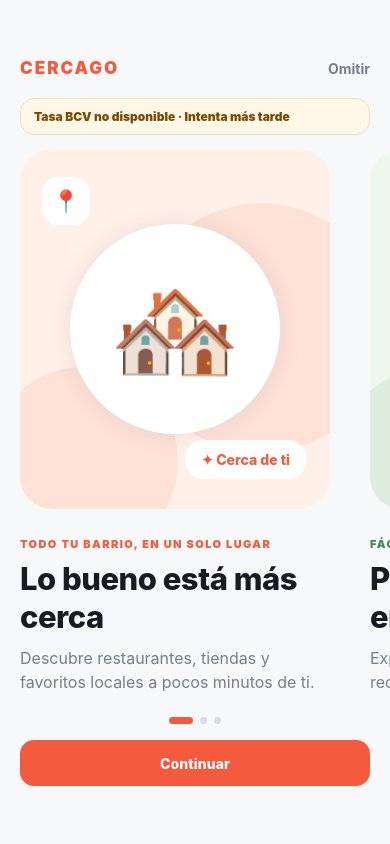
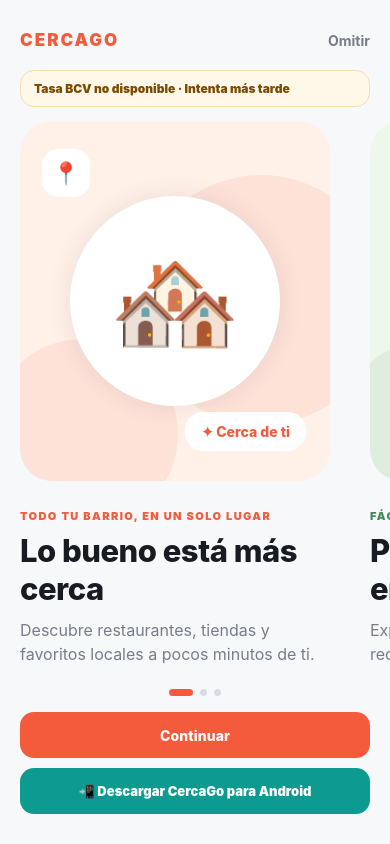
Before and after one commit to salinas199621-del/CercaGo, a React Native app in the folder apps/mobile/: screen /Inicio in a window 390 px wide. Built offline with nearby package versions, Linux system fonts and the light colour scheme; no server answers.

Commit message:
Add permanent Android APK download
Co-authored-by: Copilot <223556219+Copilot@users.noreply.github.com>

```diff
--- /dev/null
+++ b/apps/mobile/src/components/AndroidDownloadLink.tsx
@@ -0,0 +1,39 @@
+import React from "react";
+import { Alert, Linking, Platform, Pressable, Text } from "react-native";
+
+export const ANDROID_APK_URL = "https://github.com/salinas199621-del/CercaGo/releases/latest/download/CercaGo.apk";
+
+export function AndroidDownloadLink({ compact = false }: { compact?: boolean }) {
+  if (Platform.OS !== "web") return null;
+
+  async function openDownload() {
+    try {
+      await Linking.openURL(ANDROID_APK_URL);
+    } catch (error) {
+      console.error("No se pudo abrir la descarga de CercaGo", error);
+      Alert.alert("No se pudo abrir la descarga", "Intenta de nuevo desde Chrome.");
+    }
+  }
+
+  return (
+    <Pressable
+      accessibilityRole="link"
+      accessibilityLabel="Descargar CercaGo para Android"
+      onPress={() => void openDownload()}
+      style={{
+        minHeight: compact ? 40 : 46,
+        alignItems: "center",
+        justifyContent: "center",
+        borderRadius: 14,
+        paddingHorizontal: 16,
+        backgroundColor: compact ? "#E8F5F3" : "#0D9B91",
+        borderWidth: compact ? 1 : 0,
+        borderColor: "#BFE5E0",
+      }}
+    >
+      <Text style={{ color: compact ? "#08766F" : "#fff", fontSize: 13, fontWeight: "900" }}>
+        {compact ? "📲 Descargar app para Android" : "📲 Descargar CercaGo para Android"}
+      </Text>
+    </Pressable>
+  );
+}
--- a/apps/mobile/src/screens/CustomerScreen.tsx
+++ b/apps/mobile/src/screens/CustomerScreen.tsx
@@ -22,6 +22,7 @@ import { ExchangeRateBadge } from "../components/ExchangeRateBadge";
 import { LocationPicker } from "../components/LocationPicker";
 import type { LocationCoordinates } from "../components/LocationPickerMap";
 import { OrderChatSheet } from "../components/OrderChatSheet";
+import { AndroidDownloadLink } from "../components/AndroidDownloadLink";
 import { formatDualPrice } from "../currency";
 import type { Address, Category, Order, Product, Store } from "../types";
 import { socket } from "./socketRef";
@@ -470,6 +471,7 @@ export function CustomerScreen() {
                 {search.length > 0 && <Pressable onPress={() => setSearch("")}><Text style={{ color: palette.muted, padding: 8 }}>✕</Text></Pressable>}
               </View>
             )}
+            {activeTab === "home" && <AndroidDownloadLink compact />}
           </View>
         )}
         {error ? <Pressable onPress={() => setError("")}><Text style={styles.error}>{error}  ×</Text></Pressable> : null}
--- a/apps/mobile/src/screens/LoginScreen.tsx
+++ b/apps/mobile/src/screens/LoginScreen.tsx
@@ -3,6 +3,7 @@ import { ScrollView, Text, View } from "react-native";
 import { useAuth } from "../auth/AuthContext";
 import { Button, Field, styles } from "../components/UI";
 import { ExchangeRateBadge } from "../components/ExchangeRateBadge";
+import { AndroidDownloadLink } from "../components/AndroidDownloadLink";
 
 export function LoginScreen() {
   const { signIn, signUp, demoSignIn, exchangeRate, exchangeRateValueDate } = useAuth();
@@ -59,6 +60,7 @@ export function LoginScreen() {
           <ExchangeRateBadge rate={exchangeRate} valueDate={exchangeRateValueDate} />
         </View>
       </View>
+      {!registering && <AndroidDownloadLink />}
       {!registering && <>
         <View style={{ marginTop: 16, gap: 10 }}>
           <Text style={styles.section}>Explora la experiencia</Text>
--- a/apps/mobile/src/screens/OnboardingScreen.tsx
+++ b/apps/mobile/src/screens/OnboardingScreen.tsx
@@ -2,6 +2,7 @@ import React, { useRef, useState } from "react";
 import { Animated, Dimensions, Pressable, ScrollView, Text, View, type ScrollViewInstance } from "react-native";
 import { Button, styles } from "../components/UI";
 import { ExchangeRateBadge } from "../components/ExchangeRateBadge";
+import { AndroidDownloadLink } from "../components/AndroidDownloadLink";
 
 const pages = [
   { eyebrow: "TODO TU BARRIO, EN UN SOLO LUGAR", title: "Lo bueno está más cerca", body: "Descubre restaurantes, tiendas y favoritos locales a pocos minutos de ti.", icon: "🏘️", color: "#FFF0E8", accent: "#F45B3C" },
@@ -71,6 +72,9 @@ export function OnboardingScreen({ exchangeRate, exchangeRateValueDate, onComple
           ))}
         </View>
         <Button title={page === pages.length - 1 ? "Comenzar" : "Continuar"} onPress={() => page === pages.length - 1 ? onComplete() : moveTo(page + 1)} />
+        <View style={{ marginTop: 10 }}>
+          <AndroidDownloadLink />
+        </View>
       </View>
     </ScrollView>
   );
```
Also changed, not shown: apps/mobile/download.html (added, +28 -0 lines), 1 other file (tests, documents, lock files or other folders).
